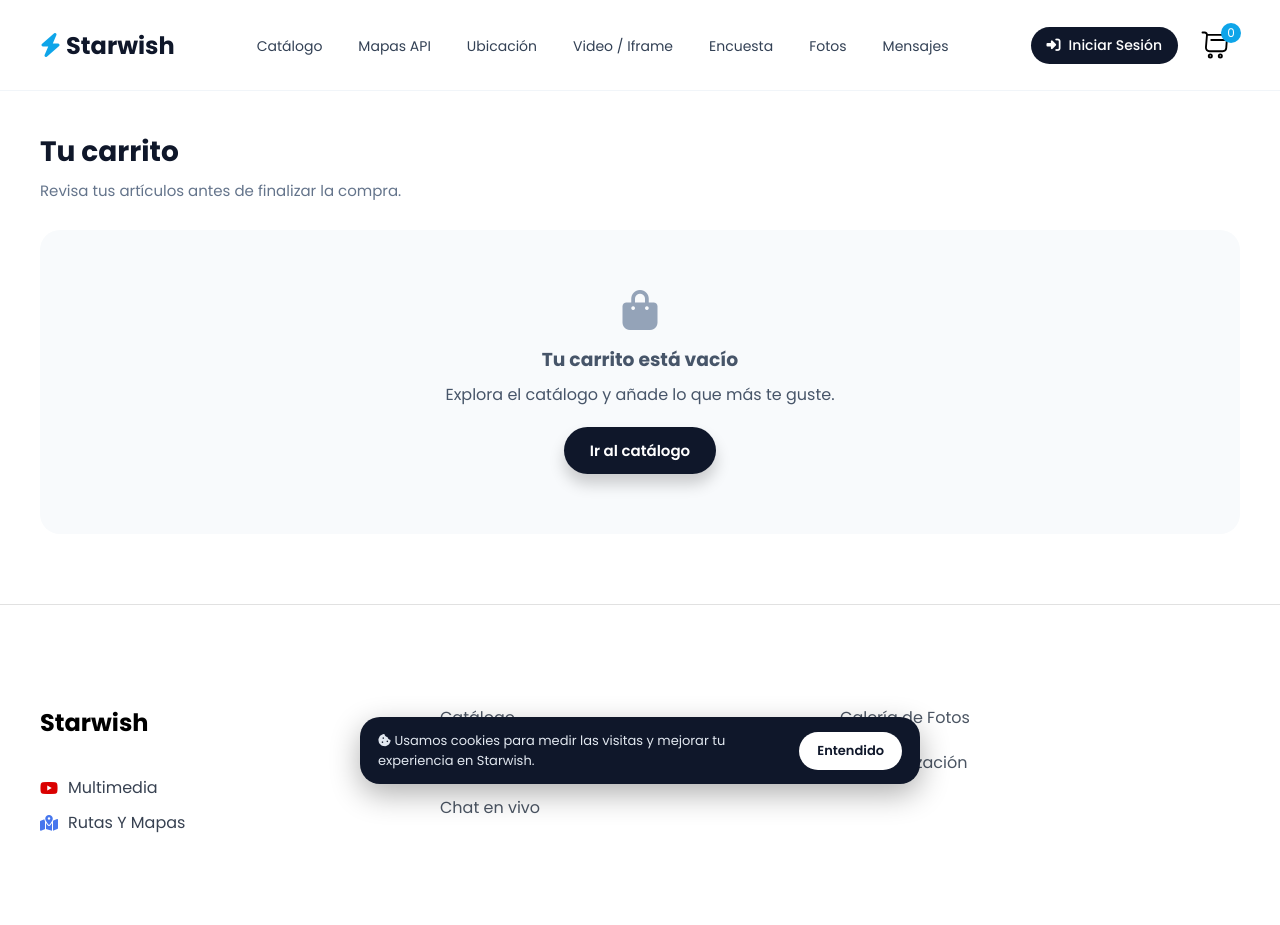
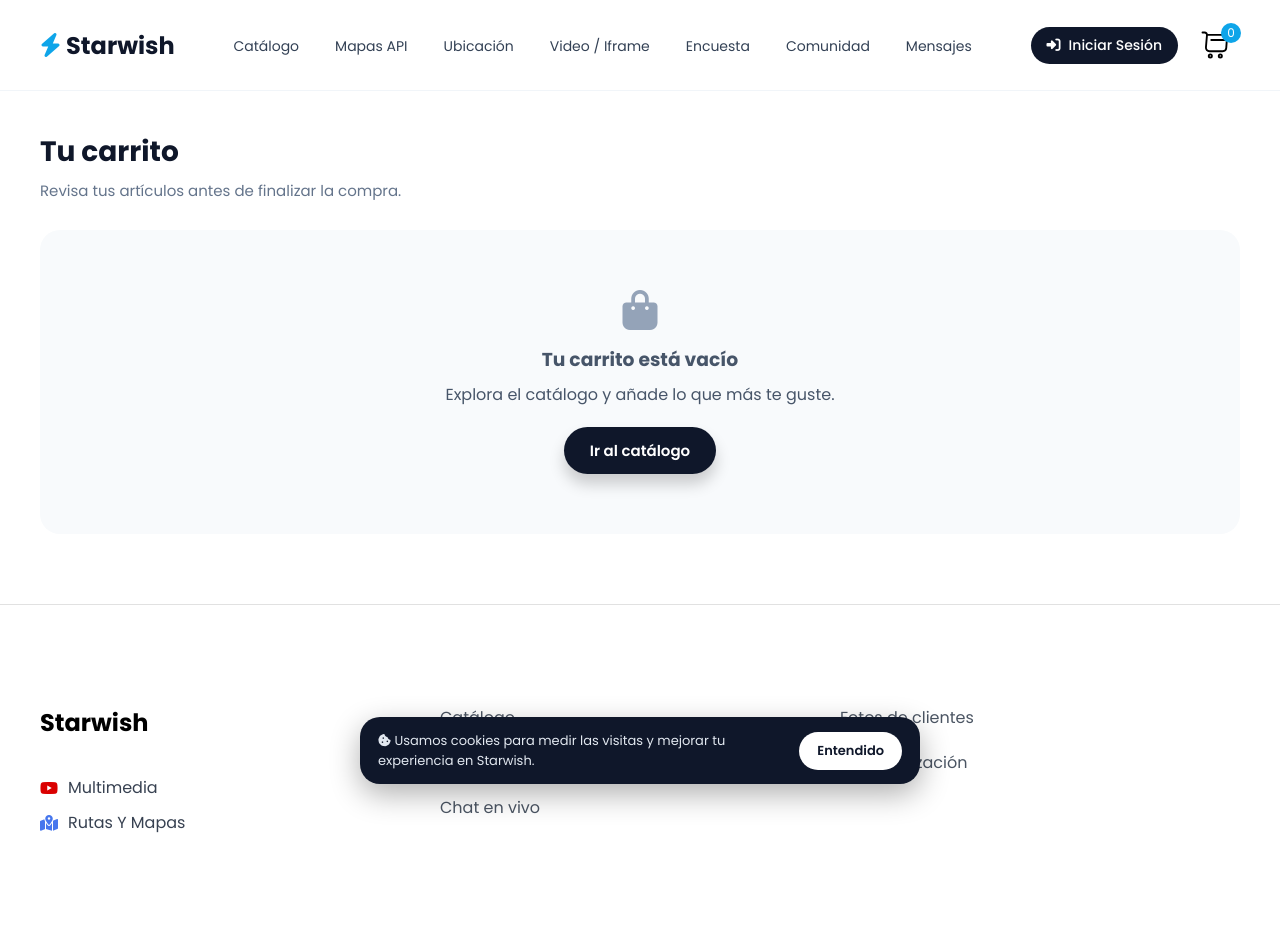
Before and after one commit to huertavicky607-sudo/Proyecto-Final-Flask, a Flask app: page /carrito in a window 1280 px wide. Run offline with Flask 3, Linux system fonts and the light colour scheme.

Commit message:
Update base.html

```diff
--- a/Mi_Proyecto/templates/base.html
+++ b/Mi_Proyecto/templates/base.html
@@ -16,7 +16,7 @@
         ('vista_ubicacion', 'Ubicación'),
         ('youtube', 'Video / Iframe'),
         ('encuesta', 'Encuesta'),
-        ('vista_fotos', 'Fotos'),
+        ('vista_fotos', 'Comunidad'),
         ('mensajes', 'Mensajes')
     ] %}
 
@@ -135,7 +135,7 @@
             </div>
             <div class="container-policies">
                 <ul>
-                    <li><a href="{{ url_for('vista_fotos') }}">Galería de Fotos</a></li>
+                    <li><a href="{{ url_for('vista_fotos') }}">Fotos de clientes</a></li>
                     <li><a href="{{ url_for('vista_ubicacion') }}">Geolocalización</a></li>
                 </ul>
             </div>
```
